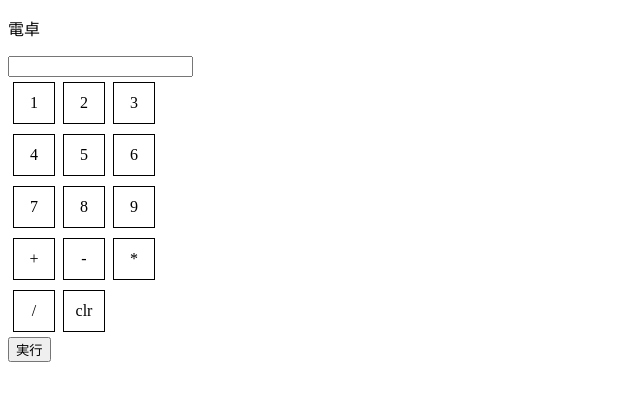
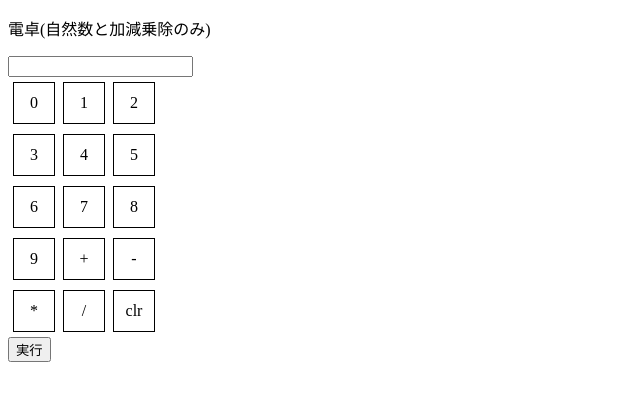
Before and after one commit to kentyisapen/STA2022, a Flask app: page / in a window 1280 px wide. Shown: the top 401 px of the page, without its empty margins (0-640 px from the left). Run offline with Flask 2, Linux system fonts and the light colour scheme.

Commit message:
0に関するアレコレ制御、自然数と加減乗除のみ

```diff
--- a/python2/app.py
+++ b/python2/app.py
@@ -8,13 +8,13 @@ app = Flask(__name__)
 
 @app.route('/')
 def index():
-    return render_template('index.html', message="電卓")
+    return render_template('index.html', message="電卓(自然数と加減乗除のみ)")
 
 
 @app.route('/result', methods=["GET"])
 def result_get():
     field = request.args.get("field", "")
-    pat = r'(\d+(\+|\*|\-|\/))+\d+'
+    pat = r'(([1-9]\d*)(\+|\*|\-|\/))+([1-9]\d*)'
     hantei = re.fullmatch(pat, field)
     if hantei == None:
         mes = "計算不可能だよ！！！（もしくは悪意のあるコードかな？）"
--- a/python2/templates/index.html
+++ b/python2/templates/index.html
@@ -22,8 +22,8 @@
     <script>
         window.onload = () => {
             let targetElm = document.getElementById("btn-area");
-            for (let i = 0; i < 9; i++) {
-                addDiv(i + 1)
+            for (let i = 0; i < 10; i++) {
+                addDiv(i)
             }
             ["+", "-", "*", "/"].forEach((sym) => {
                 addDiv(sym)
```
